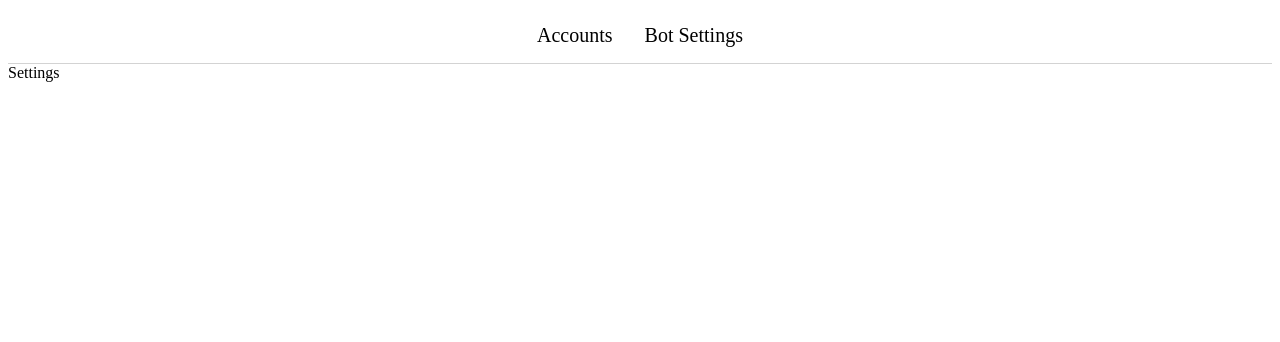
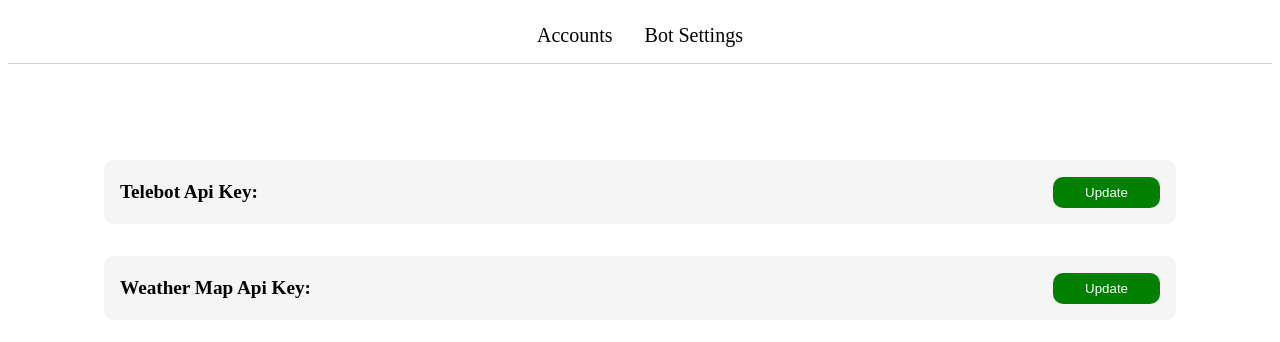
Before and after one commit to KAPIL9027/AstConsulting-Task, a React (Vite) app in the folder frontend/: page /settings in a window 1280 px wide. Shown: the top 342 px of the page. Built offline with nearby package versions, Linux system fonts and the light colour scheme; no server answers.

Commit message:
done: bot settings admin panel

```diff
--- a/frontend/src/components/Settings.jsx
+++ b/frontend/src/components/Settings.jsx
@@ -1,10 +1,53 @@
-import React from 'react'
+import {useState,useEffect} from 'react'
 
 const Settings = () => {
+  const [settings,setSettings] = useState({
+    telbotApiKey: "",
+    weatherApiKey: ""
+  });
+  useEffect(()=>{
+  async function getSettings(){
+    const res = await fetch('http://localhost:3000/bot');
+    const data = await res.json();
+    console.log(data);
+    setSettings(data);
+  }
+  getSettings();
+  },[])
+
   return (
-    <div>
-      Settings
-    </div>
+    <main id="settings">
+     <div className="api-key">
+      <span>Telebot Api Key: </span><input type="text" className="api" value={settings.telbotApiKey} name="telbotApiKey" onChange={e => setSettings({...settings,[e.target.name]: e.target.value})} id="tel-api"/>
+      <button className="update-btn" onClick={async (e)=>{
+        const config = {
+          method: "PUT",
+          headers: {
+            'Content-Type': 'Application/json'
+          },
+          body: JSON.stringify(settings)
+        }
+        const res = await fetch(`http://localhost:3000/bot/update/${settings._id}`,config);
+        const data = await res.json();
+
+      }}>Update</button>
+      </div>
+      <div className="api-key">
+      <span>Weather Map Api Key: </span><input type="text" className="api" value={settings.weatherApiKey} name="weatherApiKey" onChange={e => setSettings({...settings,[e.target.name]: e.target.value})} id="weather-api"/>
+      <button className="update-btn" onClick={async (e)=>{
+        const config = {
+          method: "PUT",
+          headers: {
+            'Content-Type': 'Application/json'
+          },
+          body: JSON.stringify(settings)
+        }
+        const res = await fetch(`http://localhost:3000/bot/update/${settings._id}`,config);
+        const data = await res.json();
+
+      }}>Update</button>
+      </div>
+    </main>
   )
 }
 
--- a/frontend/src/index.css
+++ b/frontend/src/index.css
@@ -77,3 +77,47 @@ color: black;
   gap: 1rem;
 
 }
+
+
+.api{
+  width: 70%;
+  outline: none;
+  border: none;
+  background: none;
+  color: green;
+}
+
+.api-key{
+  background-color: whitesmoke;
+  font-size: 1.2rem;
+  font-weight: 700;
+  margin: 1rem;
+  padding: 1rem;
+  border-radius: 10px;
+  display: flex;
+  justify-content: space-between;
+  align-items: center;
+  width: 65rem;
+  height: 2rem;
+}
+
+.update-btn{
+  padding: 0.5rem 2rem;
+  border: none;
+  border-radius: 10px;
+  color: white;
+  cursor: pointer;
+  background-color: green;
+}
+
+.update-btn:hover{
+ background-color: rgb(1, 72, 1);
+}
+
+#settings{
+display: flex;
+justify-content: center;
+flex-direction: column;
+align-items: center;
+padding: 5rem;
+}
```
Also changed, not shown: 2 other files (tests, documents, lock files or other folders).
